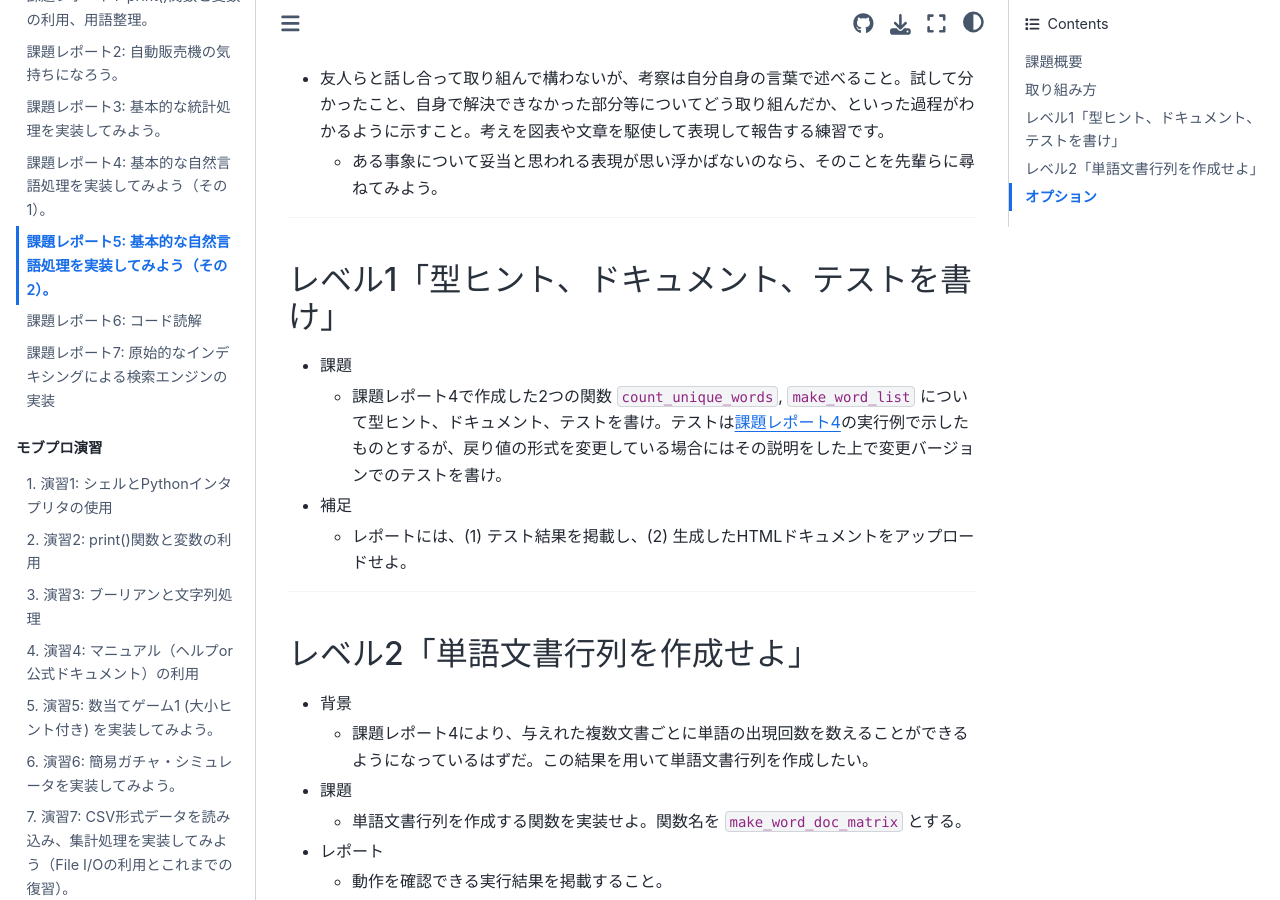
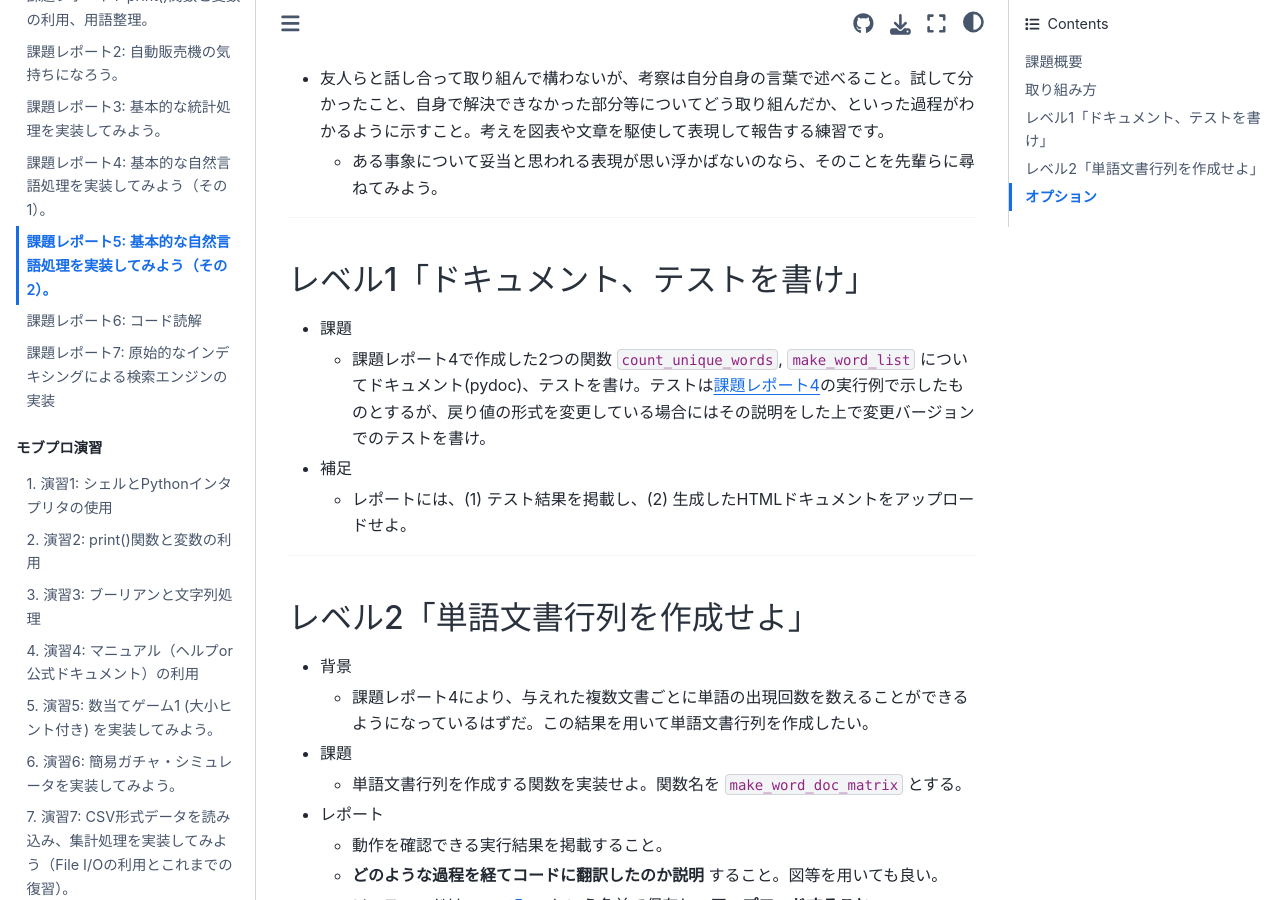
Before and after one commit to naltoma/python_intro2021, a Jupyter Book: the page built from report/report5_list_dict_nlp2.md, in a window 1280 px wide and 900 px high, scrolled down 468 px. Built offline with Jupyter Book 1.0.4 settings and Sphinx 7.4.7 and the Sphinx Book theme 1.1.4, drawn with Linux system fonts in a browser that asks for light colours.

Commit message:
modify sample code & report 4 for pydoc2

```diff
--- a/report/report5_list_dict_nlp2.md
+++ b/report/report5_list_dict_nlp2.md
@@ -12,9 +12,9 @@
   - ある事象について妥当と思われる表現が思い浮かばないのなら、そのことを先輩らに尋ねてみよう。
 
 ---
-## レベル1「型ヒント、ドキュメント、テストを書け」
+## レベル1「ドキュメント、テストを書け」
 - 課題
-  - 課題レポート4で作成した2つの関数 ``count_unique_words``, ``make_word_list`` について型ヒント、ドキュメント、テストを書け。テストは[課題レポート4](./report4_list_dict_nlp)の実行例で示したものとするが、戻り値の形式を変更している場合にはその説明をした上で変更バージョンでのテストを書け。
+  - 課題レポート4で作成した2つの関数 ``count_unique_words``, ``make_word_list`` についてドキュメント(pydoc)、テストを書け。テストは[課題レポート4](./report4_list_dict_nlp)の実行例で示したものとするが、戻り値の形式を変更している場合にはその説明をした上で変更バージョンでのテストを書け。
 - 補足
   - レポートには、(1) テスト結果を掲載し、(2) 生成したHTMLドキュメントをアップロードせよ。
 
```
Also changed, not shown: doctest.md (+1 -2 lines).
